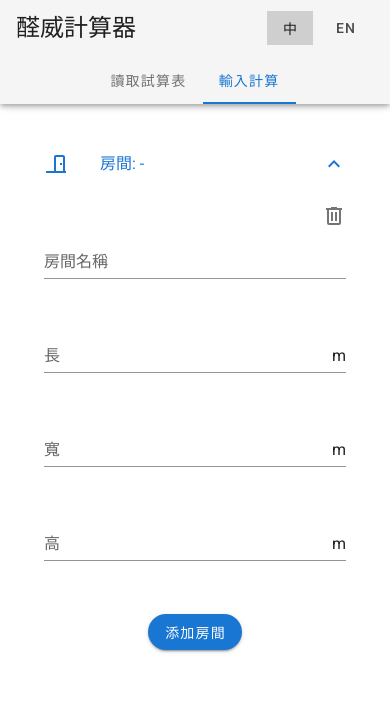
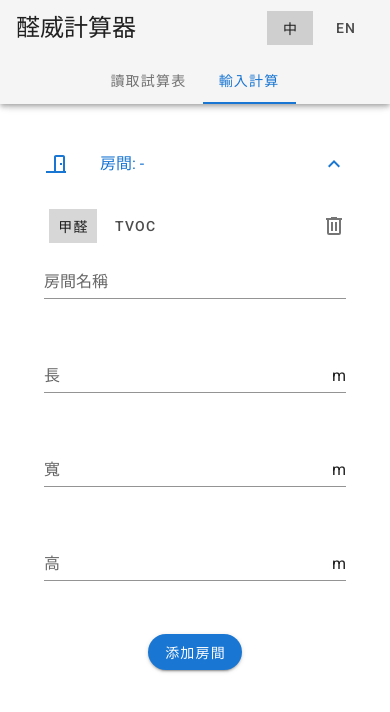
Before and after one commit to Roytangrb/rcho, a Vue app: page / in a window 390 px wide. Shown: the top 712 px of the page. Built offline with nearby package versions, Linux system fonts and the light colour scheme.

Commit message:
fix mobile styles, calc either rcho/ tvoc type

```diff
--- a/src/components/RoomForm.vue
+++ b/src/components/RoomForm.vue
@@ -6,15 +6,28 @@
     <template v-slot:activator>
       <v-list-item-title>
         <span>{{ T['room'] }}: {{ value.name || ' - ' }}</span>
-        <v-chip class="ma-2" color="primary" label v-if="!isNaN(getRoomC())">{{ T['concerntration'] }}: {{ format(getRoomC(), 4) }} mg/m²</v-chip>
-        <v-chip class="ma-2" label v-if="area">{{ T['area'] }} : {{ format(area) }} m²</v-chip>
-        <v-chip class="ma-2" label v-if="volume">{{ T['volume'] }}: {{ format(volume) }} m³</v-chip>
+        <v-chip class="ma-2" color="primary" label v-if="!isNaN(getRoomC())">{{ T['concerntration'] }}: {{ format(getRoomC(), 4) }} mg/m³</v-chip>
+        <v-chip class="ma-2 hidden-sm-and-down" label v-if="area">{{ T['area'] }} : {{ format(area) }} m²</v-chip>
+        <v-chip class="ma-2 hidden-sm-and-down" label v-if="volume">{{ T['volume'] }}: {{ format(volume) }} m³</v-chip>
       </v-list-item-title>
     </template>
 
     <v-list-item>
       <v-list-item-content>
-      	<div class="text-right">
+      	<div class="d-flex justify-space-between align-center">
+          <v-btn-toggle
+            v-model="calcType"
+            tile dense
+            color="accent-3"
+            mandatory group
+          >
+            <v-btn value="rcho">
+              {{ T['rcho'] }}
+            </v-btn>
+            <v-btn value="tvoc">
+              {{ T['tvoc'] }}
+            </v-btn>
+          </v-btn-toggle>
       		<v-icon @click="delRoom">{{ icons.trash }}</v-icon>
       	</div>
         <v-form ref="room-form" v-model="room_valid">
@@ -90,10 +103,10 @@
 				<v-list-item-content>
 					<v-list-item-title>
             <span>{{ index+1 }} . </span>
-            <v-chip class="ma-2" label v-if="item.material_level">
+            <v-chip class="ma-2 hidden-sm-and-down" label v-if="item.material_level">
               {{ T[calcType] }}{{ T['emi_coef'] }}: {{ getFactor(item) }}mg/m²
             </v-chip>
-            <v-chip class="ma-2" label v-if="item.area">{{ T['share_ratio'] }}: {{ format(item.area / volume) }} m²/m³</v-chip>
+            <v-chip class="ma-2 hidden-sm-and-down" label v-if="item.area">{{ T['share_ratio'] }}: {{ format(item.area / volume) }} m²/m³</v-chip>
             <v-chip class="ma-2" label v-if="!isNaN(getMaterialC(item))">{{ T['concerntration'] }}: {{ format(getMaterialC(item), 4) }}mg/m³</v-chip>
           </v-list-item-title>
 					<v-row>
@@ -141,7 +154,7 @@
 
       <v-list-item>
         <v-list-item-content>
-          <div class="text-right">
+          <div class="d-flex justify-end">
             <v-btn rounded color="secondary" dark @click="addMaterial">{{ T['add_material'] }}</v-btn>
           </div>
         </v-list-item-content>
```
